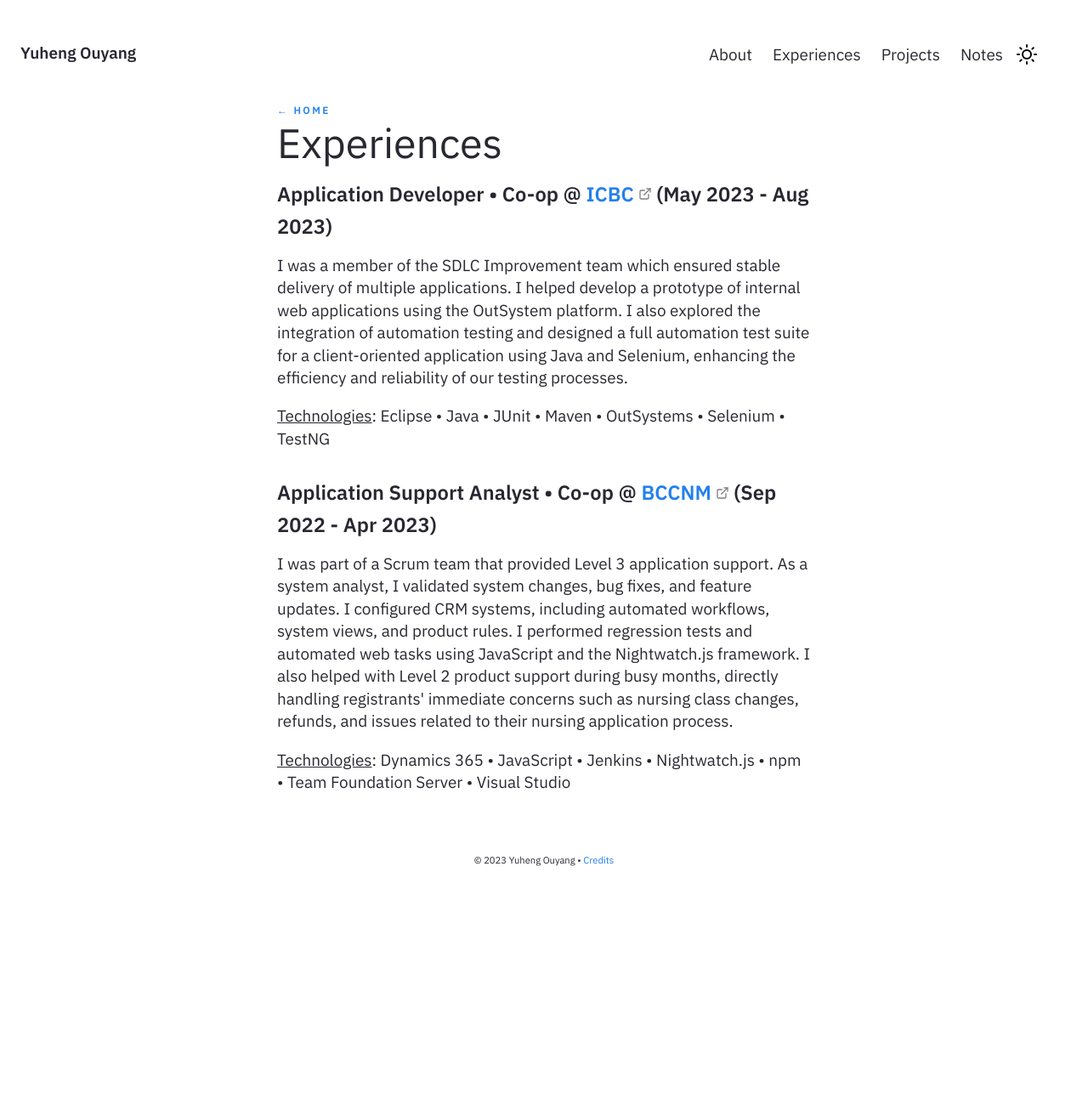
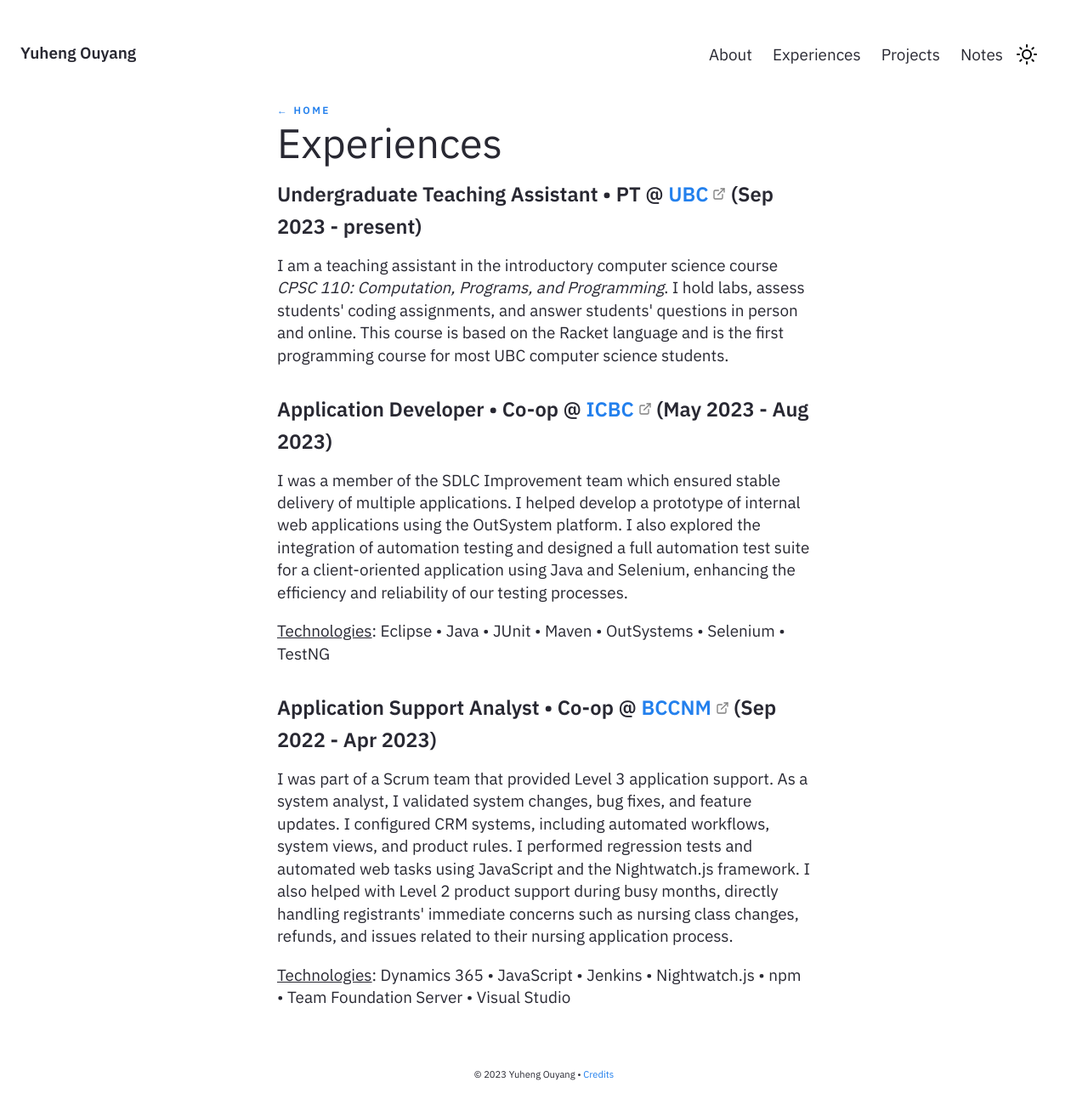
Before and after one commit to yhouyang02/yhouyang02.github.io, a Jekyll site: the page built from pages/experiences.md, in a window 1280 px wide. Shown: the whole page at 85% size. Built offline with Jekyll 4.4.1, drawn with Linux system fonts in a browser that asks for light colours; before the commit the page ends 1060 px from its top, so only the background shows below that.

Commit message:
Update experiences

```diff
--- a/pages/experiences.md
+++ b/pages/experiences.md
@@ -5,7 +5,8 @@ feedformat: list
 title: Experiences
 ---
 
-<!-- #### Undergraduate Teaching Assistant • PT @ [UBC](https://www.ubc.ca/) (Sep 2023 - present) -->
+#### Undergraduate Teaching Assistant • PT @ [UBC](https://www.ubc.ca/) (Sep 2023 - present)
+I am a teaching assistant in the introductory computer science course *CPSC 110: Computation, Programs, and Programming*. I hold labs, assess students' coding assignments, and answer students' questions in person and online. This course is based on the Racket language and is the first programming course for most UBC computer science students.
 
 #### Application Developer • Co-op @ [ICBC](https://www.icbc.com/) (May 2023 - Aug 2023)
 I was a member of the SDLC Improvement team which ensured stable delivery of multiple applications. I helped develop a prototype of internal web applications using the OutSystem platform. I also explored the integration of automation testing and designed a full automation test suite for a client-oriented application using Java and Selenium, enhancing the efficiency and reliability of our testing processes.
```
